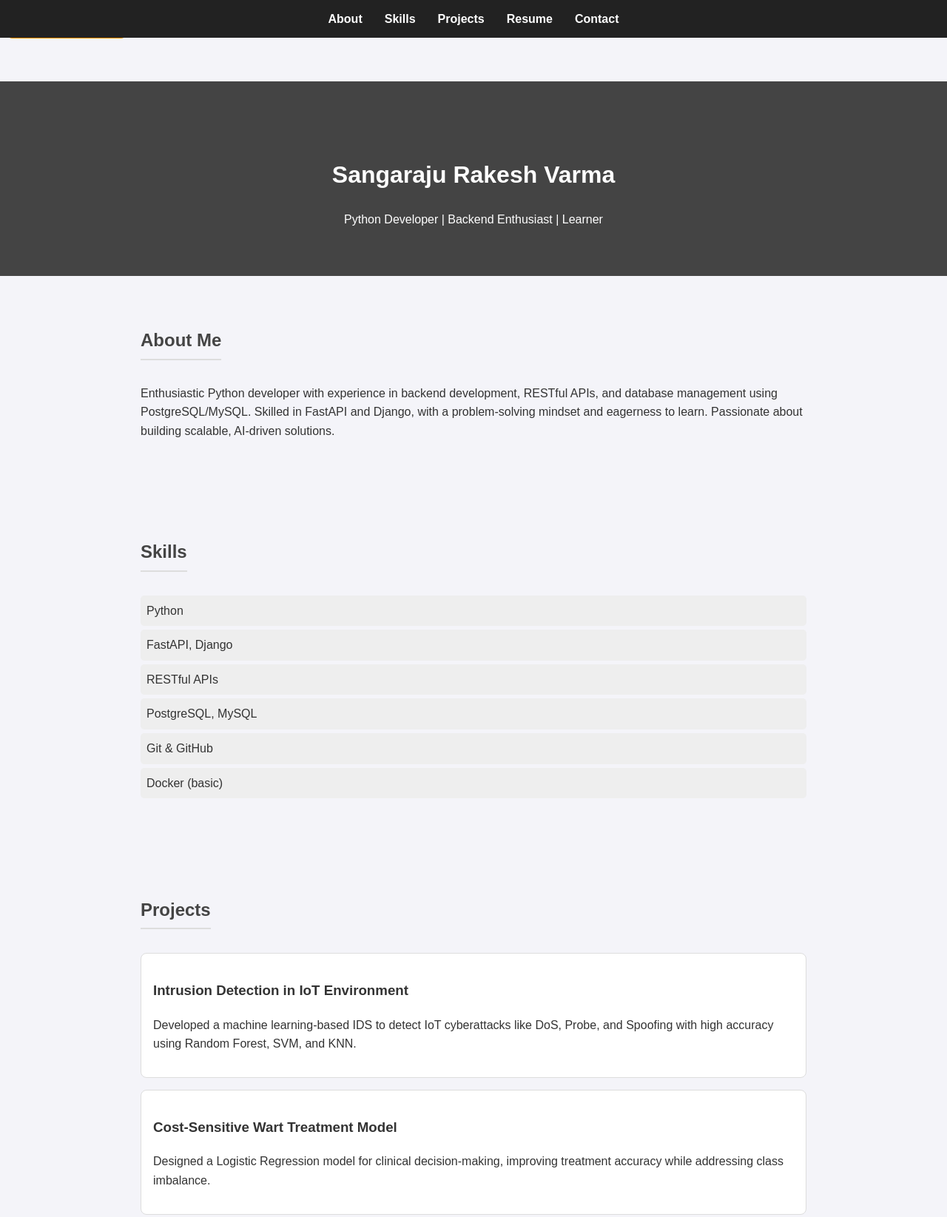
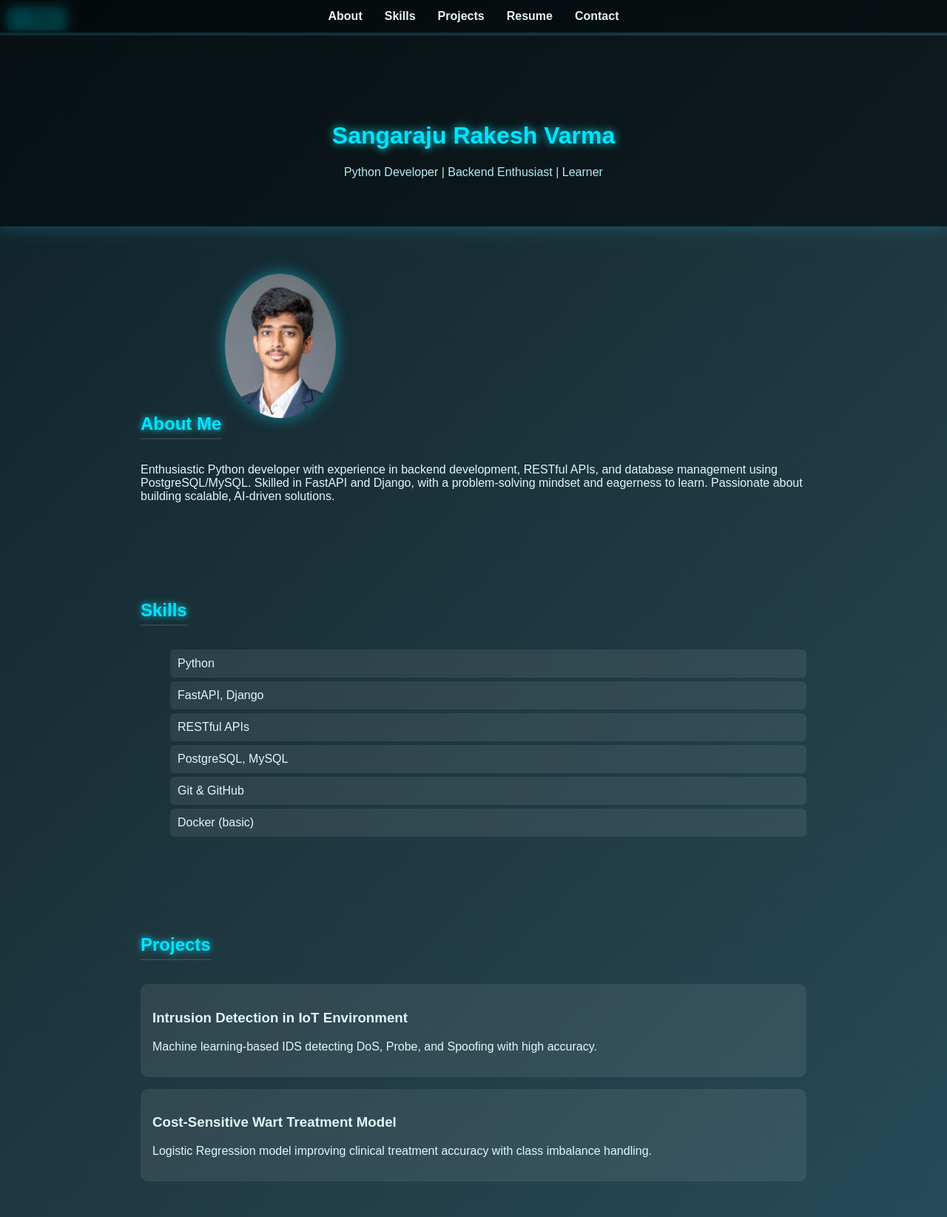
Before and after one commit to Srakeshvarma12/CODSOFT, a plain HTML site: page task1-portfolio/index.html in a window 1280 px wide. Shown: the top 1645 px of the page at 74% size. Drawn offline with Linux system fonts and the light colour scheme.

Commit message:
Update index.html

```diff
--- a/task1-portfolio/index.html
+++ b/task1-portfolio/index.html
@@ -4,30 +4,31 @@
   <meta charset="UTF-8">
   <meta name="viewport" content="width=device-width, initial-scale=1.0">
   <title>Portfolio — Rakesh Varma</title>
-
+  <link rel="stylesheet" href="https://cdnjs.cloudflare.com/ajax/libs/font-awesome/6.5.0/css/all.min.css">
   <style>
-    body {font-family: Arial, sans-serif; margin: 0; padding: 0; line-height: 1.6; background: #f4f4f9; color: #333; scroll-behavior: smooth;}
-    nav {position: fixed; top: 0; width: 100%; background: #222; padding: 0.8rem 0; z-index: 1000;}
-    nav ul {list-style: none; display: flex; justify-content: center; margin: 0; padding: 0;}
-    nav ul li {margin: 0 15px;}
-    nav ul li a {color: white; text-decoration: none; font-weight: bold; transition: color 0.3s;}
-    nav ul li a:hover {color: #ff9800;}
-    header {background: #444; color: white; text-align: center; padding: 5rem 1rem 3rem; margin-top: 3rem;}
-    section {padding: 3rem 2rem; max-width: 900px; margin: auto;}
-    h2 {color: #444; margin-bottom: 1rem; border-bottom: 2px solid #ddd; display: inline-block; padding-bottom: 5px;}
-    #about img {width: 150px; border-radius: 50%; margin: 1rem 0;}
-    #skills ul {list-style: none; padding: 0;}
-    #skills li {background: #eee; margin: 5px 0; padding: 8px; border-radius: 5px;}
-    .project {background: #fff; border: 1px solid #ddd; padding: 1rem; margin: 1rem 0; border-radius: 8px; transition: transform 0.2s;}
-    .project:hover {transform: scale(1.02); border-color: #ff9800;}
-    footer {text-align: center; background: #222; color: white; padding: 1rem 0; margin-top: 2rem;}
-    .back {display: inline-block; margin: 10px; padding: 8px 12px; background: #ff9800; color: #111; text-decoration: none; border-radius: 6px;}
+    body {margin:0;font-family:Arial,sans-serif;background:linear-gradient(135deg,#0f2027,#203a43,#2c5364);color:#e0f7fa;scroll-behavior:smooth;}
+    nav {position:fixed;top:0;width:100%;background:rgba(0,0,0,0.7);backdrop-filter:blur(8px);padding:0.8rem 0;z-index:1000;}
+    nav ul{list-style:none;display:flex;justify-content:center;margin:0;padding:0;}
+    nav ul li{margin:0 15px;}
+    nav ul li a{color:#e0f7fa;text-decoration:none;font-weight:bold;transition:color 0.3s;}
+    nav ul li a:hover{color:#00e5ff;}
+    header{padding:6rem 1rem 3rem;text-align:center;background:rgba(0,0,0,0.5);margin-top:3rem;box-shadow:0 4px 20px rgba(0,229,255,0.2);}
+    header h1{color:#00e5ff;text-shadow:0 0 12px #00e5ff;}
+    header p{color:#b2ebf2;}
+    section{padding:3rem 2rem;max-width:900px;margin:auto;}
+    h2{color:#00e5ff;text-shadow:0 0 8px #00e5ff;margin-bottom:1rem;border-bottom:2px solid rgba(255,255,255,0.1);display:inline-block;padding-bottom:5px;}
+    #about img{width:150px;border-radius:50%;margin:1rem 0;box-shadow:0 0 20px rgba(0,229,255,0.5);}
+    #skills li{list-style:none;background:rgba(255,255,255,0.08);margin:5px 0;padding:10px;border-radius:6px;}
+    .project{background:rgba(255,255,255,0.08);padding:1rem;margin:1rem 0;border-radius:10px;transition:transform 0.3s;}
+    .project:hover{transform:translateY(-5px);box-shadow:0 6px 20px rgba(0,229,255,0.4);}
+    footer{text-align:center;padding:1rem;background:rgba(0,0,0,0.7);}
+    footer a{color:#00e5ff;text-decoration:none;}
   </style>
 </head>
 <body>
-  <a class="back" href="../">← Back to Projects</a>
+  <a href="../" style="position:absolute;top:10px;left:10px;padding:6px 12px;background:#00e5ff;color:#111;text-decoration:none;border-radius:6px;">← Back</a>
 
-  <!-- Navigation Bar -->
+  <!-- Navbar -->
   <nav>
     <ul>
       <li><a href="#about">About</a></li>
@@ -44,17 +45,14 @@
     <p>Python Developer | Backend Enthusiast | Learner</p>
   </header>
 
-  <!-- About Section -->
+  <!-- About -->
   <section id="about">
     <h2>About Me</h2>
-    <img src="your-photo.jpg" alt="My Photo" onerror="this.style.display='none'">
-    <p>
-      Enthusiastic Python developer with experience in backend development, RESTful APIs, and database management using PostgreSQL/MySQL.
-      Skilled in FastAPI and Django, with a problem-solving mindset and eagerness to learn. Passionate about building scalable, AI-driven solutions.
-    </p>
+    <img src="profile.jpg" alt="My Photo">
+    <p>Enthusiastic Python developer with experience in backend development, RESTful APIs, and database management using PostgreSQL/MySQL. Skilled in FastAPI and Django, with a problem-solving mindset and eagerness to learn. Passionate about building scalable, AI-driven solutions.</p>
   </section>
 
-  <!-- Skills Section -->
+  <!-- Skills -->
   <section id="skills">
     <h2>Skills</h2>
     <ul>
@@ -67,31 +65,30 @@
     </ul>
   </section>
 
-  <!-- Projects Section -->
+  <!-- Projects -->
   <section id="projects">
     <h2>Projects</h2>
     <div class="project">
       <h3>Intrusion Detection in IoT Environment</h3>
-      <p>Developed a machine learning-based IDS to detect IoT cyberattacks like DoS, Probe, and Spoofing with high accuracy using Random Forest, SVM, and KNN.</p>
+      <p>Machine learning-based IDS detecting DoS, Probe, and Spoofing with high accuracy.</p>
     </div>
     <div class="project">
       <h3>Cost-Sensitive Wart Treatment Model</h3>
-      <p>Designed a Logistic Regression model for clinical decision-making, improving treatment accuracy while addressing class imbalance.</p>
+      <p>Logistic Regression model improving clinical treatment accuracy with class imbalance handling.</p>
     </div>
   </section>
 
-  <!-- Resume Section -->
+  <!-- Resume -->
   <section id="resume">
     <h2>Resume</h2>
     <p>
-      <a href="../CODSOFT_RESUME.pdf" download>📄 Download My Resume</a>
-      <br><br>
+      <a href="../CODSOFT_RESUME.pdf">📄 Download My Resume</a><br><br>
       Or view online:
       <a href="https://1drv.ms/b/c/9497be968dad6f4b/EXp_E4pXvyJMtpcfVMT79S8BKxVKQr95D-3l0rkn2JTcNA?e=SEI0Jp" target="_blank">View Resume</a>
     </p>
   </section>
 
-  <!-- Contact Section -->
+  <!-- Contact -->
   <section id="contact">
     <h2>Contact</h2>
     <p>Email: <a href="mailto:srvarma2004@gmail.com">srvarma2004@gmail.com</a></p>
@@ -99,9 +96,8 @@
     <p>Location: Nellore, Andhra Pradesh</p>
   </section>
 
-  <!-- Footer -->
   <footer>
-    <p>&copy; 2025 Rakesh Varma | All Rights Reserved</p>
+    <p>&copy; 2025 Rakesh Varma</p>
   </footer>
 </body>
 </html>
```
